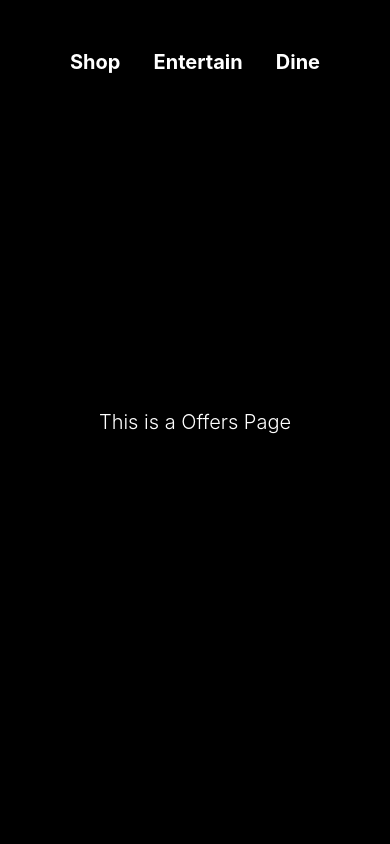
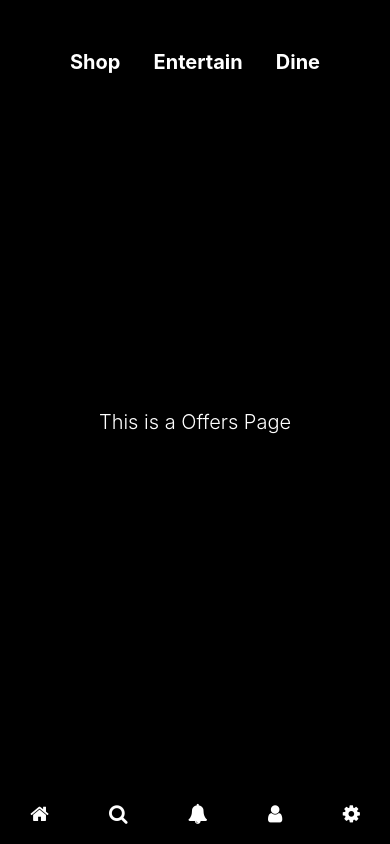
Before and after one commit to gem-tarunAg/native-poc-demo, a React Native app: screen /Offers in a window 390 px wide. Built offline with nearby package versions, Linux system fonts and the light colour scheme.

Commit message:
Footer added in offer component

```diff
--- a/Components/Offers/index.tsx
+++ b/Components/Offers/index.tsx
@@ -1,11 +1,18 @@
 import React from 'react';
 import { StylesOffersPage as styles } from '../../Styles/Offers';
 import { View, Text } from 'react-native';
+import Footer from '../Footer';
 
 function Offers() {
+  let OffersFooterStyle = {
+    position:'absolute',
+    bottom:0,
+    width:'100%'
+  }
   return (
     <View style={styles.container}>
       <Text style={styles.text}>This is a Offers Page</Text>
+      <Footer style={OffersFooterStyle} />
     </View>
   );
 }
```
